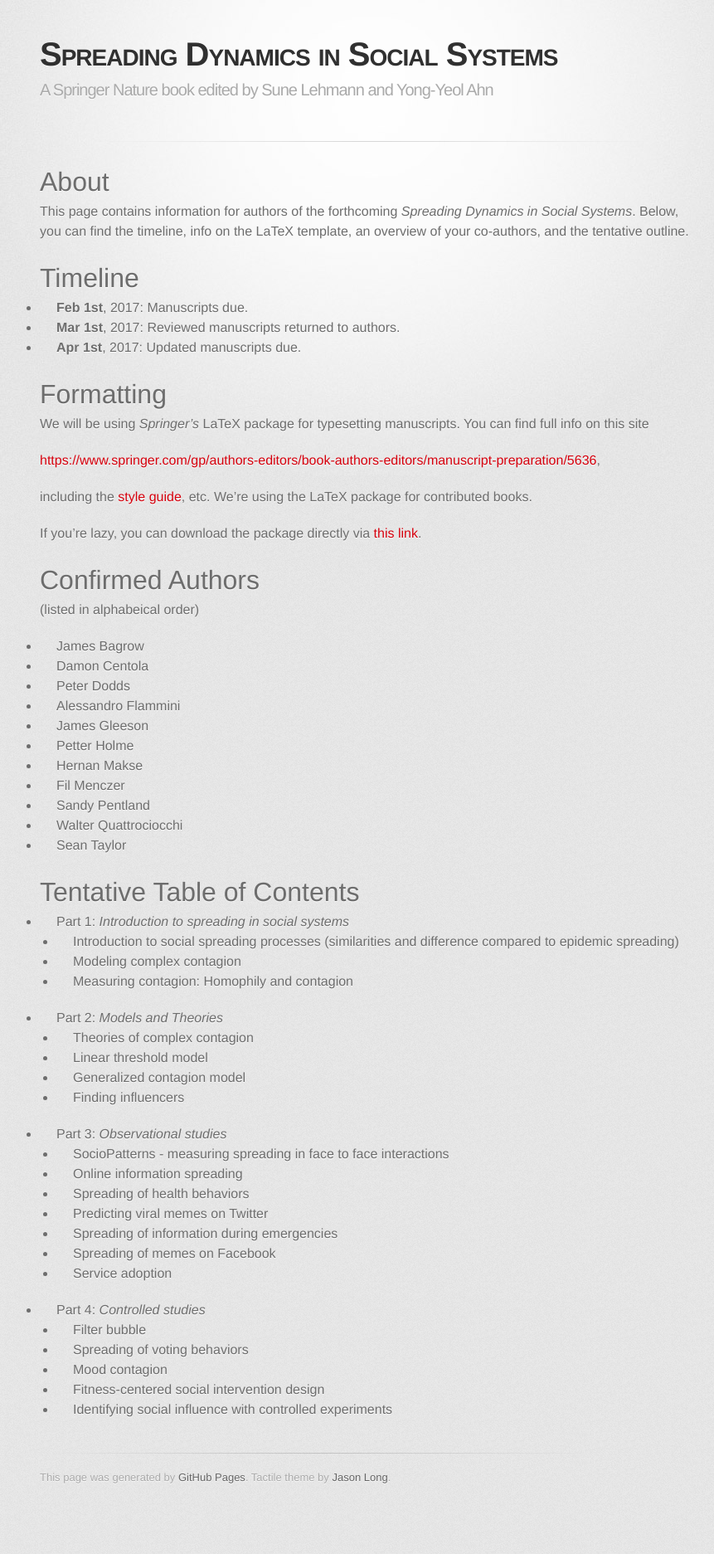
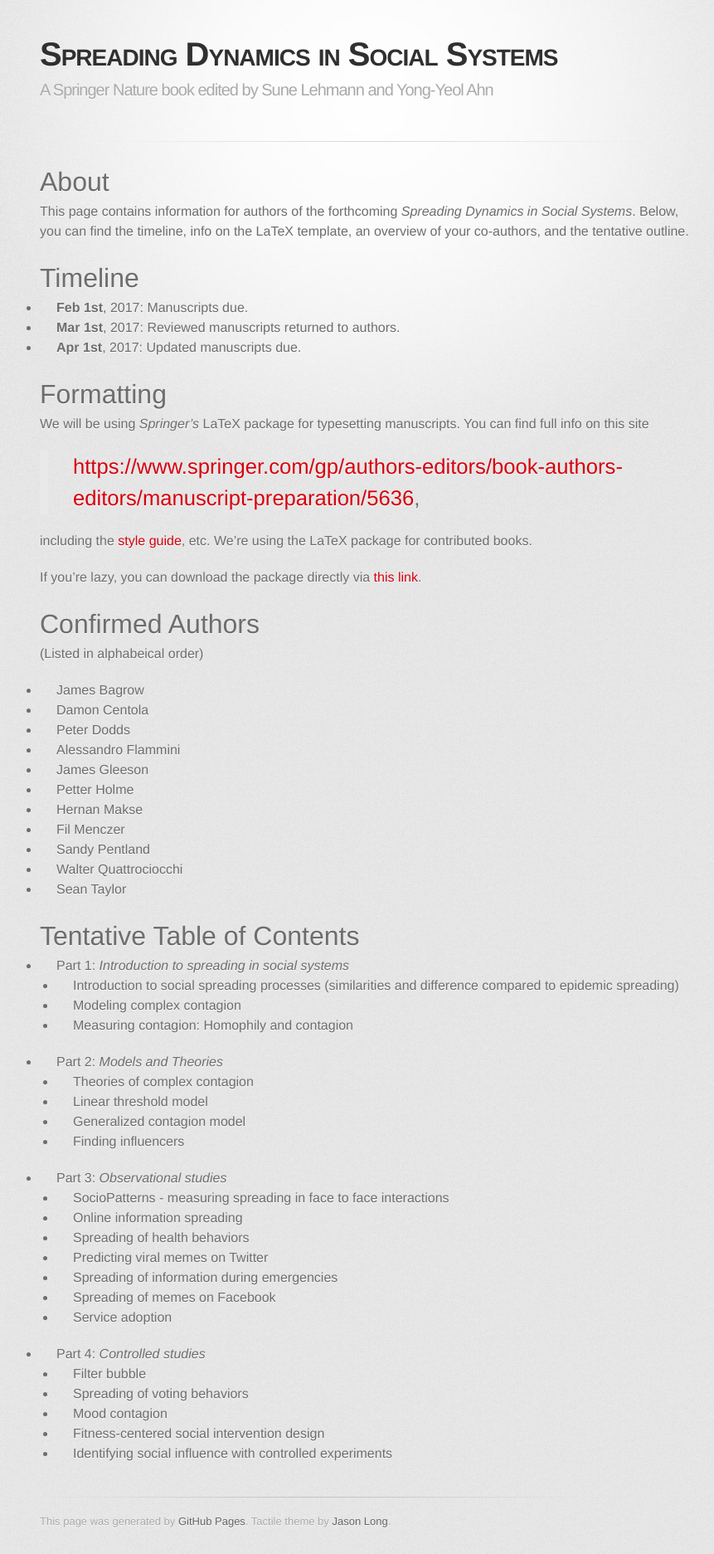
Before and after one commit to socialcontagionbook/socialcontagionbook.github.io, a Jekyll site: the page built from index.md, in a window 1280 px wide. Shown: the whole page at 83% size, without its empty margins (192-1053 px from the left). Built offline with Jekyll 4.4.1, drawn with Linux system fonts in a browser that asks for light colours; some web fonts are replaced; before the commit the page ends 1821 px from its top, so only the background shows below that.

```diff
--- a/index.md
+++ b/index.md
@@ -14,7 +14,7 @@ This page contains information for authors of the forthcoming _Spreading Dynamic
 # Formatting
 We will be using _Springer's_ LaTeX package for typesetting manuscripts. You can find full info on this site
 
-[https://www.springer.com/gp/authors-editors/book-authors-editors/manuscript-preparation/5636](https://www.springer.com/gp/authors-editors/book-authors-editors/manuscript-preparation/5636),
+> [https://www.springer.com/gp/authors-editors/book-authors-editors/manuscript-preparation/5636](https://www.springer.com/gp/authors-editors/book-authors-editors/manuscript-preparation/5636),
 
 including the [style guide](http://resource-cms.springer.com/springer-cms/rest/v1/content/990/data/v7/Manuscript+guidelines+for+English+books), etc. We're using the LaTeX package for contributed books.
 
@@ -22,7 +22,7 @@ If you're lazy, you can download the package directly via [this link](http://res
 
 
 # Confirmed Authors
-(listed in alphabeical order)
+(Listed in alphabeical order)
 
 * James Bagrow
 * Damon Centola
```
